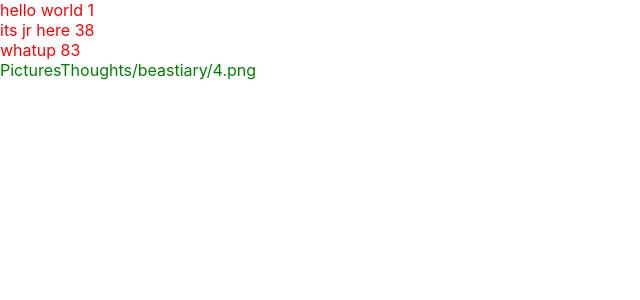
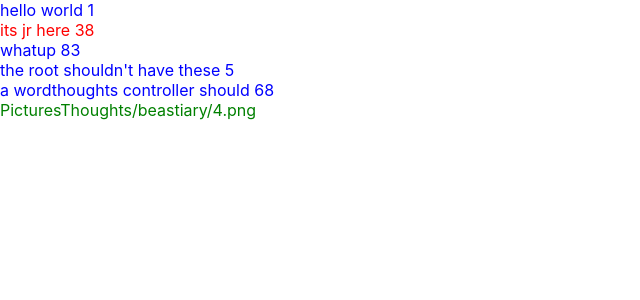
Before and after one commit to jadedResearcher/InfoTokenReader, a React (Create React App) app: page / in a window 1280 px wide. Shown: the top 300 px of the page, without its empty margins (0-640 px from the left). Built offline with nearby package versions, Linux system fonts and the light colour scheme.

Commit message:
procedural styling

```diff
--- a/src/Shitposting/ShitpostRoot.tsx
+++ b/src/Shitposting/ShitpostRoot.tsx
@@ -9,7 +9,7 @@ const TestDiv = styled.div `
 `;
 
 function ShitpostRoot() {
-  const test_words = ["hello world","its jr here","whatup"];
+  const test_words = ["hello world","its jr here","whatup","the root shouldn't have these","a wordthoughts controller should"];
   const test_images = ["PicturesThoughts/beastiary/4.png"];
   const [rand, setRand] = useState<SeededRandom>(new SeededRandom(19));
 
@@ -25,12 +25,15 @@ function ShitpostRoot() {
     setRand(new SeededRandom(seed));
   },[seed, setRand]);
 
-
+  const calcClick = (index:number, length: number) =>{
+    console.log("JR NOTE: calculating if shold click", Math.floor(length/3), index,Math.floor(length/3) % index === 0)
+    return (Math.floor(length/3) % index === 0);
+  }
 
   return (
     <Fragment>
       {test_words.map((word, index) => (
-        <WordThought clickAction={clickAction} key={"word"+index} text={word} rand={rand}></WordThought>
+        <WordThought shouldClick={calcClick(index, test_words.length)} clickAction={calcClick(index, test_words.length)?clickAction: undefined} key={"word"+index} text={word} rand={rand}></WordThought>
     ))}
     {test_images.map((src, index) => (
         <PictureThought key={"pic"+index} src={src} rand={rand}></PictureThought>
--- a/src/Shitposting/WordThought.tsx
+++ b/src/Shitposting/WordThought.tsx
@@ -8,12 +8,16 @@ const Bullshit = styled.div `
 `;
 
 type ClickableProps = {
-  onClick?: Action
+  shouldClick: boolean
 }
 
 const ClickableBullshit = styled.div<ClickableProps>`
-  color: ${props => props.onClick? 'red': 'blue'};
-  cursor: ${props => props.onClick? 'pointer': 'auto'};
+  color: ${props => props.shouldClick? 'red': 'blue'};
+  cursor: ${props => props.shouldClick? 'pointer': 'auto'};
+  background: ${props => {
+    console.log("JR NOTE: in style, props is", props);
+    return props.shouldClick? 'pointer': 'auto'}
+  }
 
 `;
 
@@ -21,13 +25,15 @@ type WordProps = {
   rand: SeededRandom,
   text: string
   clickAction?: Action;
+  shouldClick: boolean;
 }
 
 const WordThought = (props:WordProps)=> {
-  const {text, rand, clickAction} = props;
+  const {text, rand, clickAction, shouldClick} = props;
+  console.log("JR NOTE: should click is", shouldClick, "and clickaction is", clickAction);
   return (
     <Fragment>
-      <ClickableBullshit onClick={()=>{return clickAction?clickAction():null}}>{text} {rand.getRandomNumberBetween(1,100)}</ClickableBullshit>
+      <ClickableBullshit shouldClick={shouldClick} onClick={()=>{return clickAction?clickAction():null}}>{text} {rand.getRandomNumberBetween(1,100)}</ClickableBullshit>
     </Fragment>
   );
 }
```
Also changed, not shown: todo.txt, 1 other file (tests, documents, lock files or other folders).
